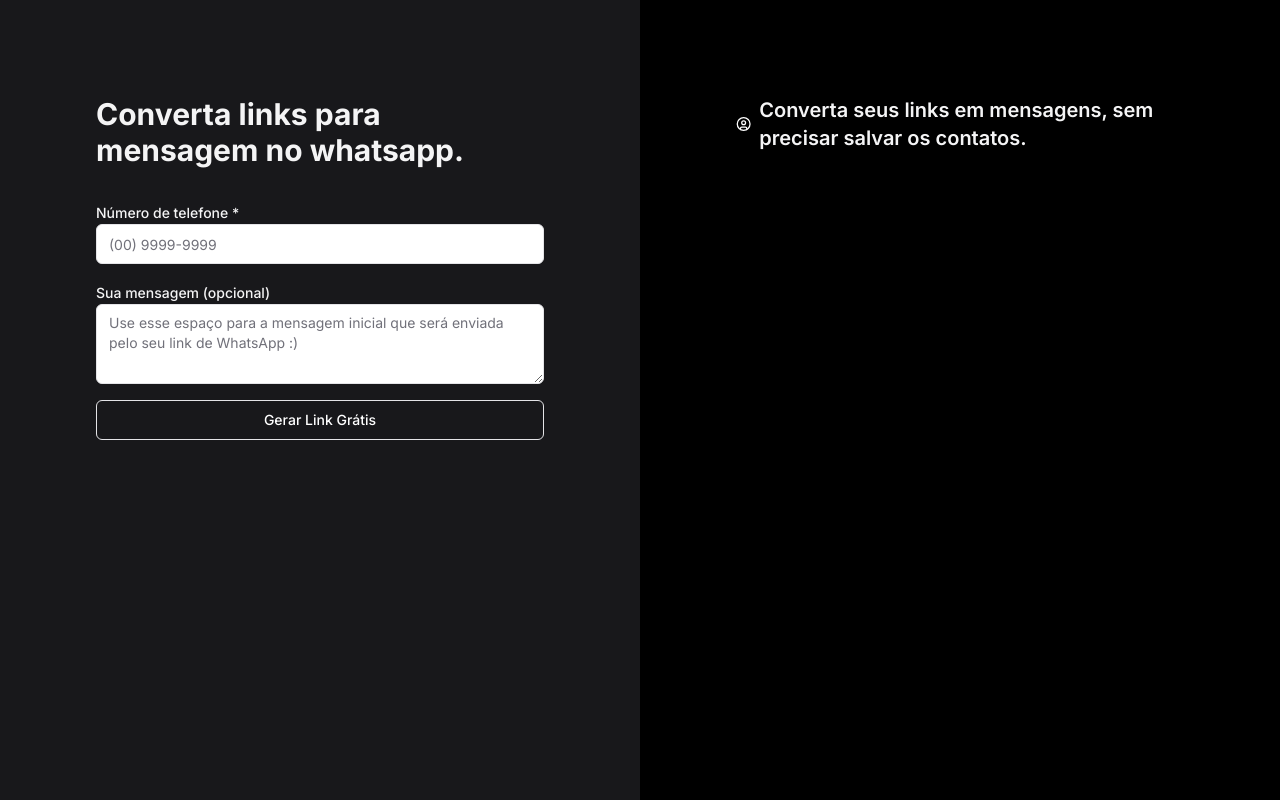
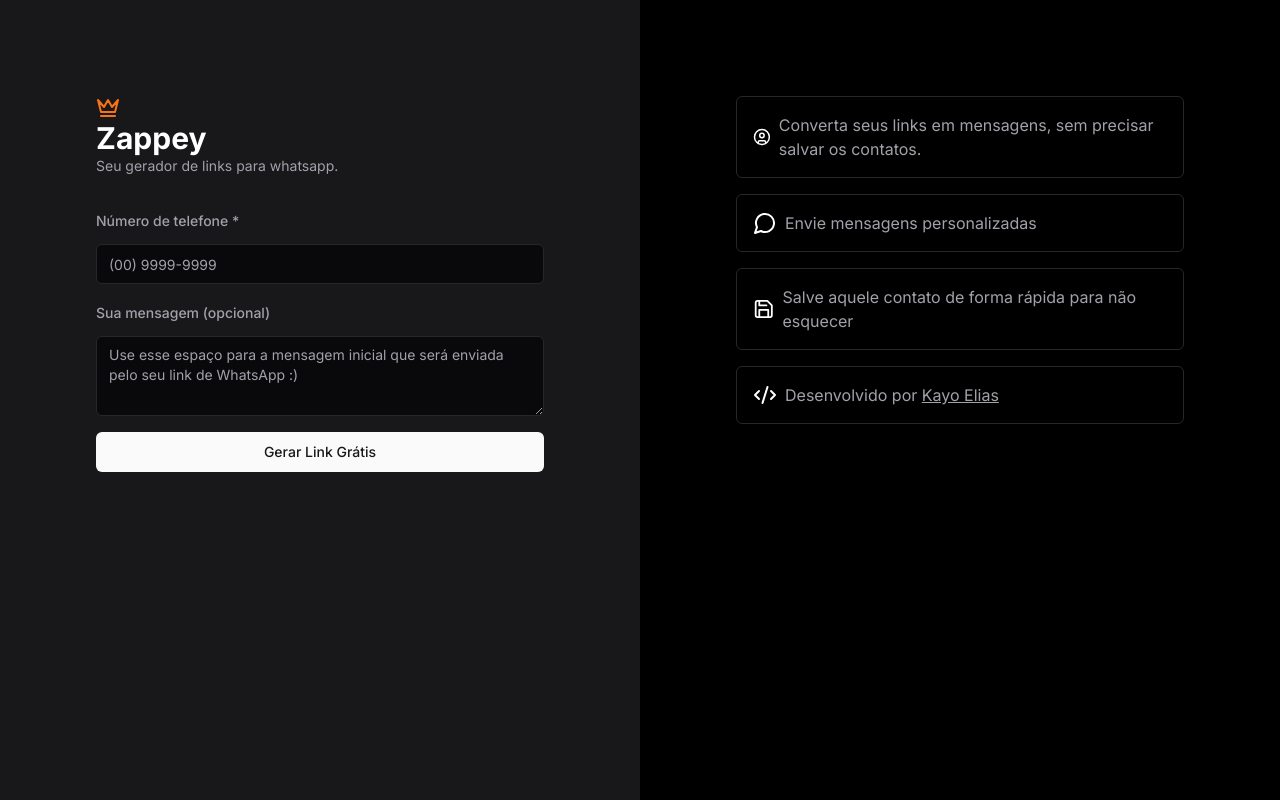
Before and after one commit to OyakSaile/whatsapp-link-converter-nextjs, a Next.js app: page / in a window 1280 px wide. Built offline with nearby package versions, Linux system fonts and the light colour scheme.

Commit message:
feat: zappey generating

```diff
--- a/package.json
+++ b/package.json
@@ -9,6 +9,7 @@
     "lint": "next lint"
   },
   "dependencies": {
+    "@hookform/resolvers": "^3.3.4",
     "@radix-ui/react-label": "^2.0.2",
     "@radix-ui/react-slot": "^1.0.2",
     "class-variance-authority": "^0.7.0",
@@ -17,8 +18,11 @@
     "next": "14.1.1",
     "react": "^18",
     "react-dom": "^18",
+    "react-hook-form": "^7.51.0",
+    "sonner": "^1.4.3",
     "tailwind-merge": "^2.2.1",
-    "tailwindcss-animate": "^1.0.7"
+    "tailwindcss-animate": "^1.0.7",
+    "zod": "^3.22.4"
   },
   "devDependencies": {
     "@types/node": "^20",
--- a/src/app/components/FormCreateLink/index.tsx
+++ b/src/app/components/FormCreateLink/index.tsx
@@ -1,23 +1,68 @@
+"use client";
 import { Button } from "@/components/ui/button";
 import { Input } from "@/components/ui/input";
 import { Label } from "@/components/ui/label";
 import { Textarea } from "@/components/ui/textarea";
+import { useForm } from "react-hook-form";
+import {
+  CreateLinkSchemaType,
+  createLinkSchemaResolver,
+} from "./validations/zod/createLinkSchema";
+import { toast } from "sonner";
+import { generateWhatsappLink } from "@/utils/generateWhatsAppLink";
 
 export function FormCreateLink() {
+  const {
+    register,
+    handleSubmit,
+    reset,
+  } = useForm<CreateLinkSchemaType>({
+    resolver: createLinkSchemaResolver,
+  });
+
+  const onSubmit = (data: any) => {
+    const generatedLink = generateWhatsappLink({
+      phone: data.phone,
+      message: data?.textMessage,
+    });
+
+    navigator.clipboard.writeText(generatedLink)
+
+    toast.success("Link gerado com sucesso!", {
+      action: {
+        label: "Copiar",
+        onClick: () => {
+          navigator.clipboard.writeText(generatedLink);
+          toast.success("Link copiado para a área de transferência!");
+        },
+      },
+    });
+
+    reset();
+  };
+
+
   return (
-    <form action="" className="space-y-4 mt-8 max-w-md">
-      <div>
-        <Label className="text-muted">Número de telefone *</Label>
-        <Input placeholder="(00) 9999-9999" />
+    <form
+      method="post"
+      onSubmit={handleSubmit(onSubmit)}
+      className="space-y-4 dark mt-8 max-w-md text-muted-foreground"
+    >
+      <div className="space-y-3">
+        <Label>Número de telefone *</Label>
+        <Input {...register("phone")} placeholder="(00) 9999-9999" />
+      </div>
+
+      <div className="space-y-3">
+        <Label>Sua mensagem (opcional)</Label>
+        <Textarea
+          {...register("textMessage")}
+          placeholder="Use esse espaço para a mensagem inicial que será enviada pelo seu link de WhatsApp :)"
+        />
       </div>
 
       <div>
-        <Label className="text-muted">Sua mensagem (opcional)</Label>
-        <Textarea placeholder="Use esse espaço para a mensagem inicial que será enviada pelo seu link de WhatsApp :)" />
-      </div>
-
-      <div>
-        <Button className="w-full bg-transparent text-white" variant="outline">
+        <Button type="submit" className="w-full">
           Gerar Link Grátis
         </Button>
       </div>
--- /dev/null
+++ b/src/app/components/FormCreateLink/validations/zod/createLinkSchema.ts
@@ -0,0 +1,12 @@
+import { zodResolver } from "@hookform/resolvers/zod";
+import { z } from "zod";
+
+export const createLinkSchema = z.object({
+  phone: z.string().min(10).max(11),
+  textMessage: z.string().optional(),
+});
+
+
+export type CreateLinkSchemaType = z.infer<typeof createLinkSchema>;
+
+export const createLinkSchemaResolver = zodResolver(createLinkSchema);
--- a/src/app/generate-link/page.tsx
+++ /dev/null
@@ -1,46 +0,0 @@
-import { Button } from "@/components/ui/button";
-import {
-  Card,
-  CardContent,
-  CardDescription,
-  CardHeader,
-  CardTitle,
-} from "@/components/ui/card";
-import { Link as LucideLink } from "lucide-react";
-import Link from "next/link";
-export default function GeneratedLinks() {
-  return (
-    <main className="min-h-screen bg-primary flex justify-center items-center">
-      <Card className="bg-primary">
-        <CardHeader>
-          <CardTitle className="text-muted">
-            <div className="flex gap-2 items-center">
-              <LucideLink />
-              Link Gerado
-            </div>
-          </CardTitle>
-          <CardDescription className="text-gray-400">
-            <p>
-              Prontinho, seu link foi gerado, agora é só copiar a url e usar
-              como desejar.
-            </p>
-          </CardDescription>
-        </CardHeader>
-        <CardContent className="space-y-4">
-          <div>
-            <a
-              className="text-gray-400 underline"
-            >
-            </a>
-          </div>
-          <div className="grid grid-cols-2 gap-8 items-center">
-            <Button variant="secondary">Copiar link</Button>
-            <Link href="/">
-              <Button className="text-white border w-full">Gerar outro link</Button>
-            </Link>
-          </div>
-        </CardContent>
-      </Card>
-    </main>
-  );
-}
--- a/src/app/layout.tsx
+++ b/src/app/layout.tsx
@@ -1,12 +1,13 @@
 import type { Metadata } from "next";
 import { Inter } from "next/font/google";
 import "./globals.css";
+import { Providers } from "@/components/Providers";
 
-const inter = Inter({ subsets: ["latin"],  variable: "--font-sans" });
+const inter = Inter({ subsets: ["latin"], variable: "--font-sans" });
 
 export const metadata: Metadata = {
-  title: "Gerador de links para whatsapp",
-  description: "Gerador de links para whatsapp grátis",
+  title: "Zappey - Gerador de links para whatsapp",
+  description: "Zappey - Gerador de links para whatsapp grátis",
 };
 
 export default function RootLayout({
@@ -16,7 +17,10 @@
 }>) {
   return (
     <html lang="en">
-      <body className={inter.className}>{children}</body>
+      <body className={inter.className}>
+        <Providers />
+        {children}
+      </body>
     </html>
   );
 }
--- a/src/app/page.tsx
+++ b/src/app/page.tsx
@@ -1,22 +1,59 @@
-import { CircleUser } from "lucide-react";
+import {
+  CircleUser,
+  Code2,
+  CrownIcon,
+  MessageCircle,
+  Save,
+} from "lucide-react";
 import { FormCreateLink } from "./components/FormCreateLink";
 
 export default function Home() {
   return (
-    <main className="bg-primary grid grid-cols-2 min-h-screen">
-      <div className="p-24">
-        <h1 className="text-muted text-3xl max-w-md font-bold">
-          Converta links para mensagem no whatsapp.
+    <main className="grid dark bg-primary-foreground grid-cols-1 lg:grid-cols-2 min-h-screen">
+      <div className="p-12 lg:p-24">
+        <h1 className="text-white text-3xl max-w-md font-bold">
+          <CrownIcon className="text-orange-500" /> Zappey
         </h1>
+        <h2 className="text-muted-foreground text-sm">
+          Seu gerador de links para whatsapp.
+        </h2>
         <FormCreateLink />
       </div>
 
-      <div className="bg-black p-24">
-        <div className="flex items-center gap-2">
-          <CircleUser className="text-white" />
-          <h2 className="text-muted text-xl font-semibold">
+      <div className="bg-black p-3 lg:p-24 dark space-y-4">
+        <div className="flex items-center gap-2 border p-4 rounded-md">
+          <CircleUser size={24} className="text-white" />
+          <h3 className="text-muted-foreground text-md">
             Converta seus links em mensagens, sem precisar salvar os contatos.
-          </h2>
+          </h3>
+        </div>
+
+        <div className="flex items-center gap-2 border p-4 rounded-md">
+          <MessageCircle size={24} className="text-white" />
+          <h3 className="text-muted-foreground text-md">
+            Envie mensagens personalizadas
+          </h3>
+        </div>
+
+        <div className="flex items-center gap-2 border p-4 rounded-md">
+          <Save size={24} className="text-white" />
+          <h3 className="text-muted-foreground text-md">
+            Salve aquele contato de forma rápida para não esquecer
+          </h3>
+        </div>
+
+        <div className="flex items-center gap-2 border p-4 rounded-md">
+          <Code2 size={24} className="text-white" />
+          <h3 className="text-muted-foreground text-md">
+            Desenvolvido por{" "}
+            <a
+              className="underline"
+              target="_blank"
+              href="https://www.linkedin.com/in/kayoeliasgverdan/"
+            >
+              Kayo Elias
+            </a>
+          </h3>
         </div>
       </div>
     </main>
--- /dev/null
+++ b/src/components/Providers/index.tsx
@@ -0,0 +1,10 @@
+"use client"
+import { Toaster } from "sonner";
+
+export const Providers = () => {
+  return (
+    <>
+      <Toaster position="top-right" />
+    </>
+  );
+};
--- a/src/utils/generateWhatsAppLink.ts
+++ b/src/utils/generateWhatsAppLink.ts
@@ -5,8 +5,9 @@
 export const generateWhatsappLink = ({
   message,
   phone,
-}: GenerateWhatsAppLinkProps) => {
+}: GenerateWhatsAppLinkProps): string => {
   const baseWhatsAppUrl = "https://api.whatsapp.com/";
 
-  return `${baseWhatsAppUrl}send?phone=${phone}&text=${encodeURIComponent(message)}`;
+  const hasMessage = message ? `&text=${encodeURIComponent(message)}` : "";
+  return `${baseWhatsAppUrl}send?phone=55${phone}${hasMessage}`;
 };
```
Also changed, not shown: 1 other file (tests, documents, lock files or other folders).
